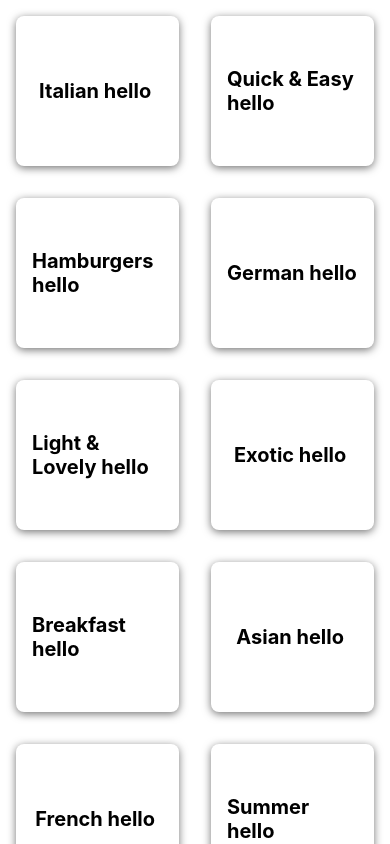
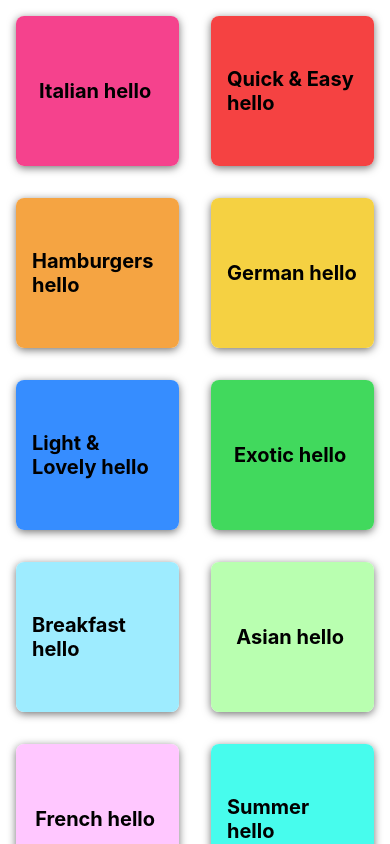
Before and after one commit to Charlibb/FoodApp, a React Native app: screen / in a window 390 px wide. Built offline with nearby package versions, Linux system fonts and the light colour scheme.

Commit message:
added background color via json

```diff
--- a/components/CategoryGridTile.js
+++ b/components/CategoryGridTile.js
@@ -2,7 +2,7 @@ import { View, Text, StyleSheet, Pressable, Platform } from 'react-native';
 
 const CategoryGridTile = ({ title, color }) => {
   return (
-    <View style={styles.gridItem}>
+    <View style={[styles.gridItem]}>
       <Pressable
         android_ripple={{ color: '#ccc' }}
         style={({ pressed }) => [
@@ -10,7 +10,7 @@ const CategoryGridTile = ({ title, color }) => {
           pressed ? styles.buttonPressed : null,
         ]}
       >
-        <View style={styles.innerContainer}>
+        <View style={[styles.innerContainer, { backgroundColor: color }]}>
           <Text style={styles.title}>{title} hello </Text>
         </View>
       </Pressable>
@@ -40,8 +40,7 @@ const styles = StyleSheet.create({
     flex: 1,
   },
   buttonPressed: {
-    opacity: 0.8,
-    backgroundColor: 'red',
+    opacity: 0.1,
   },
   innerContainer: {
     flex: 1,
```
